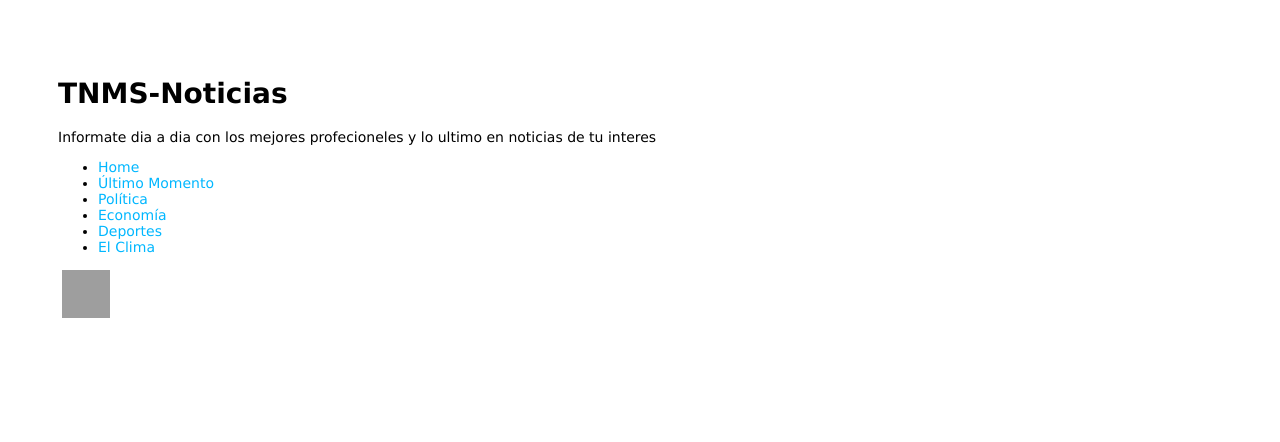
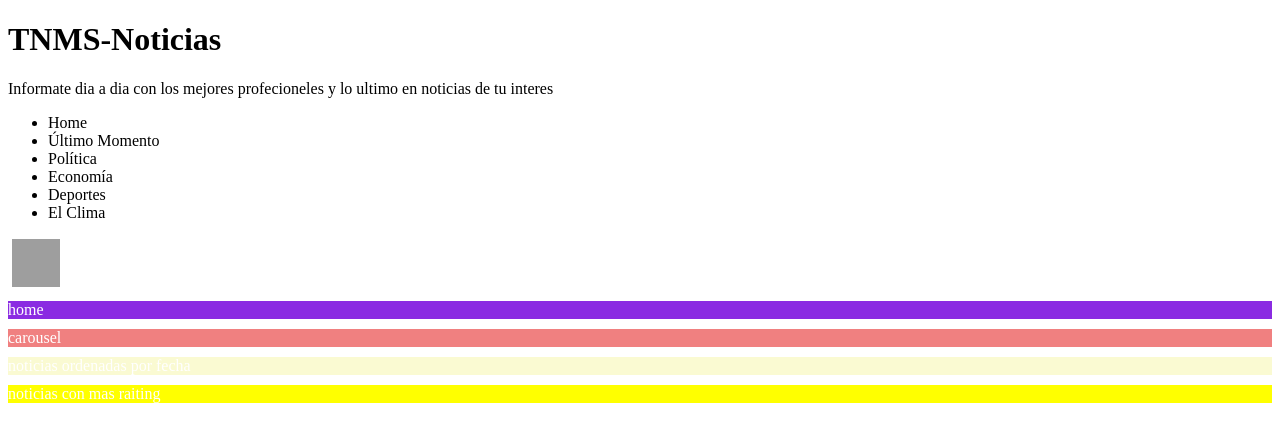
Before and after one commit to Mercedesscella/TNMS-Noticias, a Node server app: page / in a window 1280 px wide. Shown: the top 442 px of the page. Run offline with Node 20, Linux system fonts and the light colour scheme; some web fonts are replaced; grey boxes are pictures that could not be loaded.

Commit message:
avancesss

```diff
--- /dev/null
+++ b/tnmsNoticias/css/style.css
@@ -0,0 +1,17 @@
+body{
+    font-family :'Fugaz+One';
+}
+
+.home, .carousel, .porfecha, .porranking{
+    margin:10px 0;
+    color: white;
+}
+.home{ background-color:blueviolet}
+.carousel{ background-color:lightcoral}
+.porfecha{ background-color:lightgoldenrodyellow;}
+.porranking{ background-color:yellow}
+
+h1 {
+    font-family:Fugaz_One ;
+    font-style: 50px;
+}
--- a/tnmsNoticias/routes/users.js
+++ b/tnmsNoticias/routes/users.js
@@ -11,7 +11,9 @@ router.get('/register', userController.register);
 router.post('/register', userController.create);
 router.get('/login', userController.login);
 router.get('/editar/:idUser', userController.editar);
-
+router.put('/editar', function(req, res){
+  res.send("FUI POR PUT")
+});
 
 
 module.exports = router;
--- a/tnmsNoticias/views/css/style.css
+++ /dev/null
@@ -1,4 +0,0 @@
-hi {
-    font-family:Fugaz_One ;
-    font-style: 50px;
-}
--- a/tnmsNoticias/views/index.ejs
+++ b/tnmsNoticias/views/index.ejs
@@ -4,7 +4,9 @@
     <title>TNMS-Noticias</title>
     <meta charset="UTF-8">
     <link rel="stylesheet" href="css/style.css">
-    <link rel='stylesheet' href='/stylesheets/style.css' />
+    <link rel="stylesheet" href="https://fonts.google.com/specimen/Fugaz+One?preview.text=TNMS-Noticias&preview.text_type=custom&sidebar.open=true&selection.family=Fugaz+One">
+    <link rel="stylesheet" href="https://fonts.googleapis.com/css?family=Rubik&displany=swap">
+    <link rel="stylesheet" href="https://fonts.googleapis.com/css?family=Fugaz+One&displany=swap">
   </head>
   <body>
     <h1> TNMS-Noticias</h1>
@@ -25,10 +27,14 @@
       <img style="margin:1px 4px 0;height:48px;width:48px" alt="Despejado, con intervalos nubosos" src="//ssl.gstatic.com/onebox/weather/48/sunny_s_cloudy.png" data-atf="1">
     </div>
 
+    <header class= "home">home</header>
+    <section>
+      <div class= "carousel">carousel</div>
+      <div class= "porfecha">noticias ordenadas por fecha</div>
+      <div class= "porranking">noticias con mas raiting</div>
+    </section>
+
+    <footer></footer>
   </body>
-  <footer>
-    <div>
 
-    </div>
-  </footer>
 </html>
--- a/tnmsNoticias/views/listarArt.ejs
+++ b/tnmsNoticias/views/listarArt.ejs
@@ -6,8 +6,8 @@
     <title>Document</title>
 </head>
 <body>
-    <form action="">
-        <% for (let i=0; iz articles.length; i++ ){ %>
+    <form method=""   action="" >
+        <% for (let i=0; i<articles.length; i++ ){ %>
             <li>
                 <%= articles[i].name %>
             </li>
```
Also changed, not shown: tnmsNoticias/controllers/userController.js (+16 -2 lines), tnmsNoticias/views/userEdit.ejs (added, +18 -0 lines).
